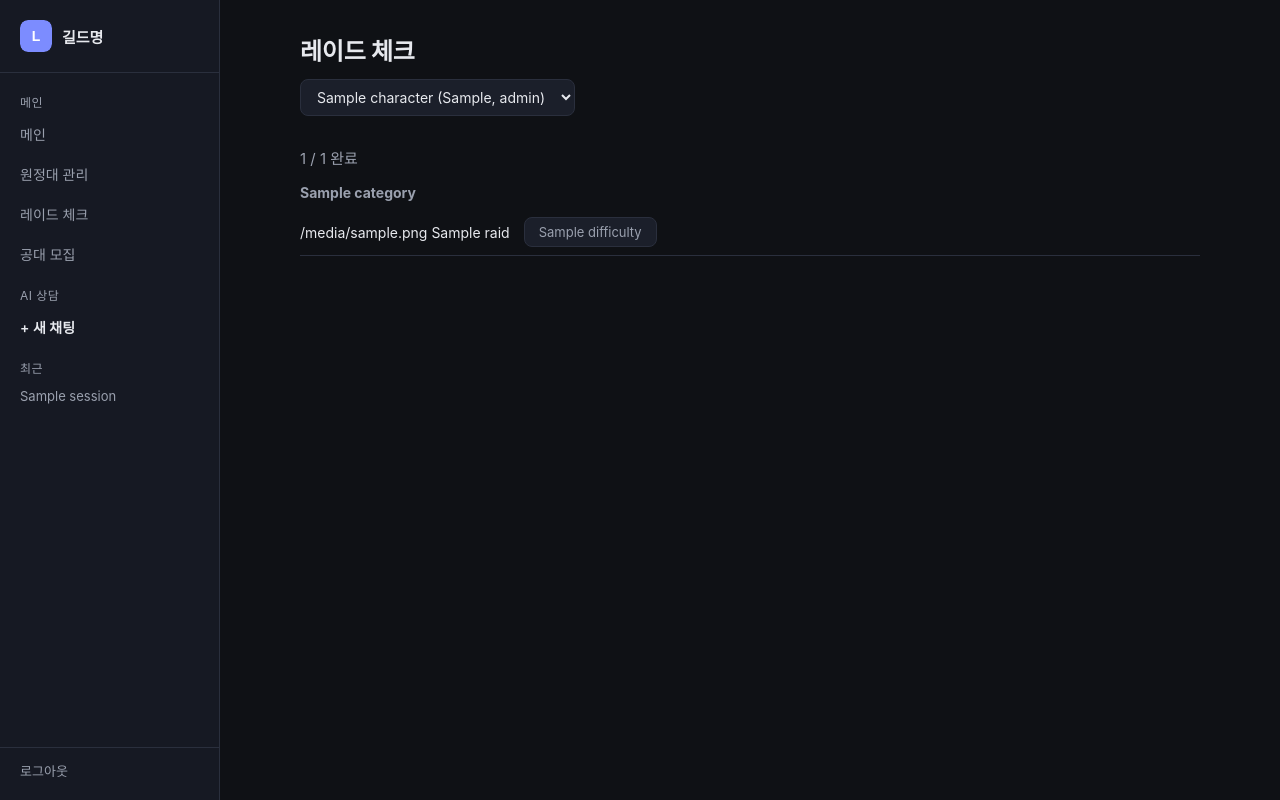
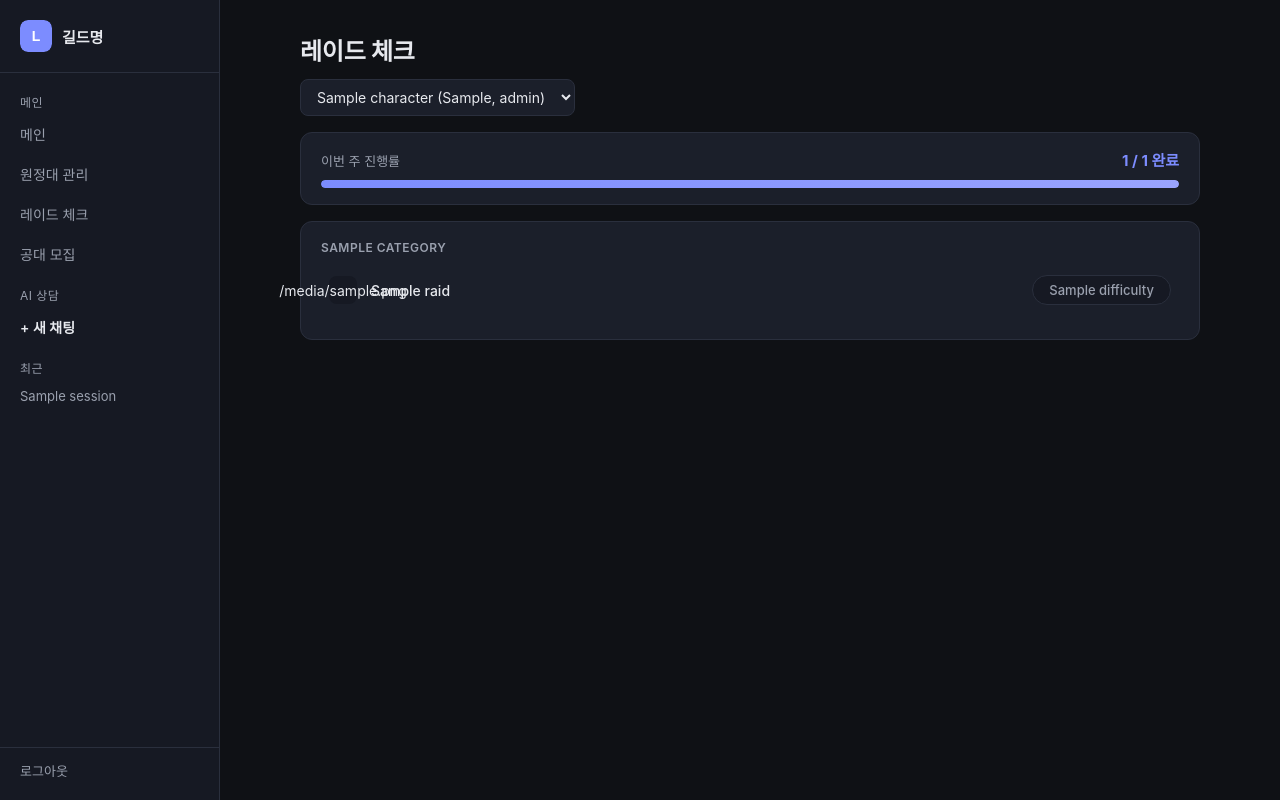
Before and after one commit to kanonphil/loa-bot-01, a FastAPI app: template webapp/templates/raid_check.html in a window 1280 px wide. Run offline with FastAPI, Linux system fonts and the light colour scheme; the template is opened without the code that fills it: most values are stand-ins (such as "Sample title", 1, 10 or a date in 2020).

Commit message:
style(webapp): 레이드 체크 페이지 카드/진행률 바로 재디자인
- 진행률을 텍스트 대신 카드 + 그라데이션 바로 시각화
- 체크리스트 전체를 카드로 감싸고, 카테고리 라벨 스타일 정리
- 난이도 토글 버튼을 알약 모양으로, 레이드 아이콘을 뱃지로 분리
- 행에 hover 강조 추가

Co-Authored-By: Claude Sonnet 5 <noreply@anthropic.com>

```diff
--- a/webapp/static/style.css
+++ b/webapp/static/style.css
@@ -352,38 +352,105 @@ button:focus-visible, select:focus-visible, input:focus-visible, a:focus-visible
   outline: none;
 }
 
-.raid-progress {
-  font-size: 15px;
-  color: var(--text-muted);
+.raid-progress-card {
+  background: var(--panel);
+  border: 1px solid var(--border);
+  border-radius: 12px;
+  padding: 16px 20px;
   margin-bottom: 16px;
 }
 
+.raid-progress-header {
+  display: flex;
+  align-items: baseline;
+  justify-content: space-between;
+  margin-bottom: 10px;
+}
+
+.raid-progress-label {
+  font-size: 13px;
+  color: var(--text-muted);
+}
+
+.raid-progress-count {
+  font-size: 15px;
+  font-weight: 700;
+  color: var(--accent);
+}
+
+.raid-progress-bar {
+  height: 8px;
+  border-radius: 999px;
+  background: var(--sidebar-bg);
+  overflow: hidden;
+}
+
+.raid-progress-fill {
+  height: 100%;
+  border-radius: 999px;
+  background: linear-gradient(90deg, var(--accent), #9aa4ff);
+  transition: width 0.3s ease;
+}
+
+.raid-checklist-card {
+  background: var(--panel);
+  border: 1px solid var(--border);
+  border-radius: 12px;
+  padding: 18px 20px 6px;
+}
+
 .raid-category {
-  margin-bottom: 20px;
+  margin-bottom: 18px;
 }
 
 .raid-category h3 {
-  font-size: 14px;
+  font-size: 12px;
+  font-weight: 600;
   color: var(--text-muted);
-  margin-bottom: 8px;
+  text-transform: uppercase;
+  letter-spacing: 0.04em;
+  margin: 0 0 10px;
 }
 
 .raid-row {
   display: flex;
   align-items: center;
   gap: 14px;
-  padding: 8px 0;
-  border-bottom: 1px solid var(--border);
+  padding: 10px 8px;
+  border-radius: 8px;
+  transition: background-color 0.15s ease;
+}
+
+.raid-row:hover {
+  background: rgba(255, 255, 255, 0.03);
+}
+
+.raid-row + .raid-row {
+  border-top: 1px solid var(--border);
+}
+
+.raid-icon {
+  display: flex;
+  align-items: center;
+  justify-content: center;
+  width: 28px;
+  height: 28px;
+  border-radius: 8px;
+  background: var(--sidebar-bg);
+  font-size: 14px;
+  flex-shrink: 0;
 }
 
 .raid-name {
-  min-width: 160px;
+  min-width: 100px;
   font-size: 14px;
+  font-weight: 500;
 }
 
 .raid-diffs {
   display: flex;
   gap: 8px;
+  margin-left: auto;
 }
 
 .diff-toggle-form {
@@ -391,12 +458,13 @@ button:focus-visible, select:focus-visible, input:focus-visible, a:focus-visible
 }
 
 .diff-toggle {
-  padding: 6px 14px;
-  border-radius: 8px;
+  padding: 6px 16px;
+  border-radius: 999px;
   border: 1px solid var(--border);
-  background: var(--panel);
+  background: var(--sidebar-bg);
   color: var(--text-muted);
   font-size: 13px;
+  font-weight: 500;
   cursor: pointer;
   transition: border-color 0.15s ease, color 0.15s ease, filter 0.15s ease;
 }
@@ -410,6 +478,7 @@ button:focus-visible, select:focus-visible, input:focus-visible, a:focus-visible
   background: var(--accent);
   border-color: var(--accent);
   color: #fff;
+  font-weight: 600;
 }
 
 .diff-toggle.done:hover {
--- a/webapp/templates/_raid_checklist.html
+++ b/webapp/templates/_raid_checklist.html
@@ -1,11 +1,22 @@
-<p class="raid-progress">{{ done_count }} / {{ total_slots }} 완료</p>
+{% set pct = ((done_count / total_slots * 100) | round(0) | int) if total_slots else 0 %}
+<div class="raid-progress-card">
+  <div class="raid-progress-header">
+    <span class="raid-progress-label">이번 주 진행률</span>
+    <span class="raid-progress-count">{{ done_count }} / {{ total_slots }} 완료</span>
+  </div>
+  <div class="raid-progress-bar">
+    <div class="raid-progress-fill" style="width: {{ pct }}%"></div>
+  </div>
+</div>
 
+<div class="raid-checklist-card">
 {% for group in groups %}
 <div class="raid-category">
   <h3>{{ group.category }}</h3>
   {% for r in group.raids %}
   <div class="raid-row">
-    <span class="raid-name">{{ r.icon }} {{ r.short_name }}</span>
+    <span class="raid-icon">{{ r.icon }}</span>
+    <span class="raid-name">{{ r.short_name }}</span>
     <span class="raid-diffs">
       {% for diff_name, diff_info in r.difficulties %}
       <form
@@ -27,3 +38,4 @@
   {% endfor %}
 </div>
 {% endfor %}
+</div>
```
